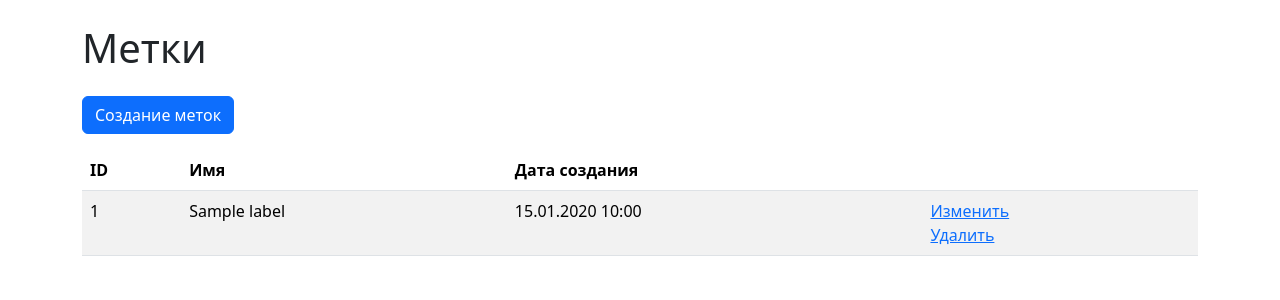
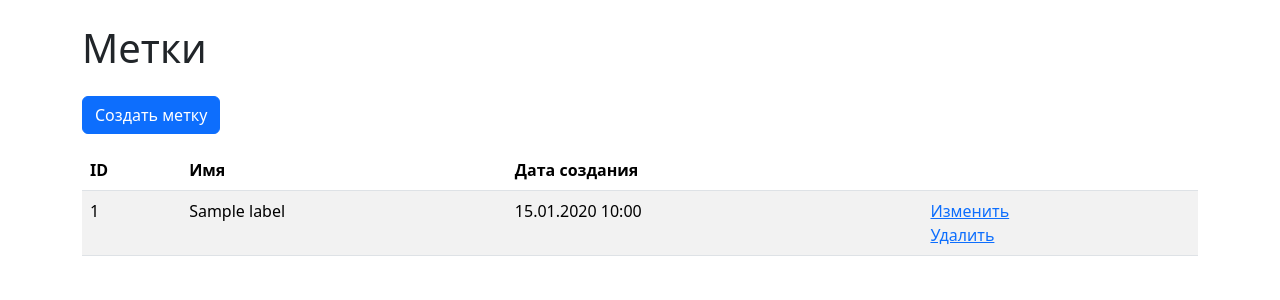
Before and after one commit to SerovAA/Task-Manager, a Django app: page /labels/ in a window 1280 px wide. Shown: the part 56-356 px from the top of the page. Run offline with Django 5.2, Linux system fonts and the light colour scheme; a user stored in the database is signed in; tables that the repository leaves empty hold one stand-in row (values such as "Sample post"); some libraries are stand-ins or nearby versions.

Commit message:
update labels.html

```diff
--- a/task_manager/templates/labels/labels.html
+++ b/task_manager/templates/labels/labels.html
@@ -5,7 +5,7 @@
 <div class="container wrapper flex-grow-1">
 <h1 class="my-4">{{ title }}</h1>
 
-<a class="btn btn-primary mb-3" href="{% url 'labels_create' %}">Создание меток</a>
+<a class="btn btn-primary mb-3" href="{% url 'labels_create' %}">Создать метку</a>
   <table ble class="table table-striped">
     <thead>
       <tr>
```
